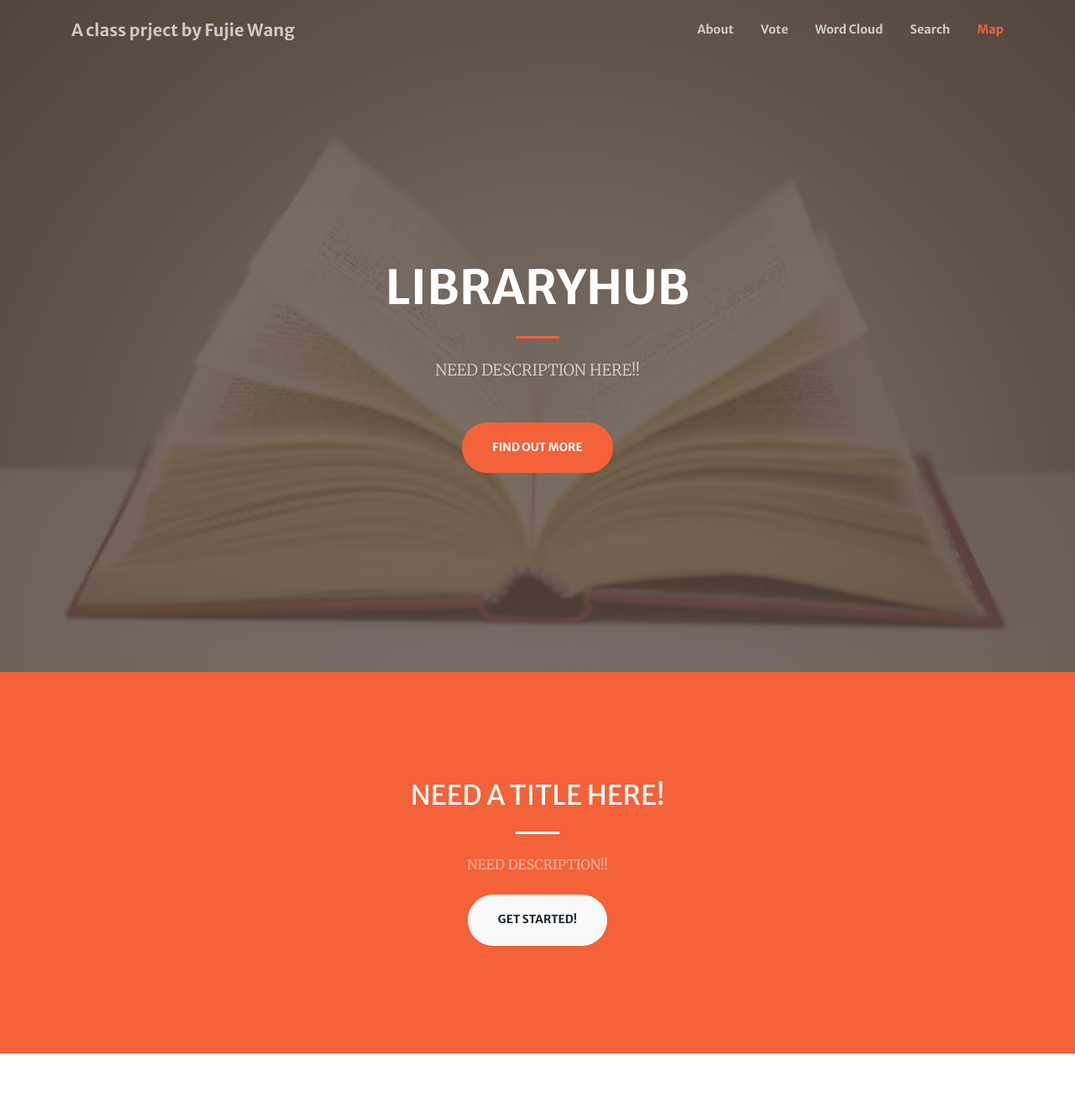
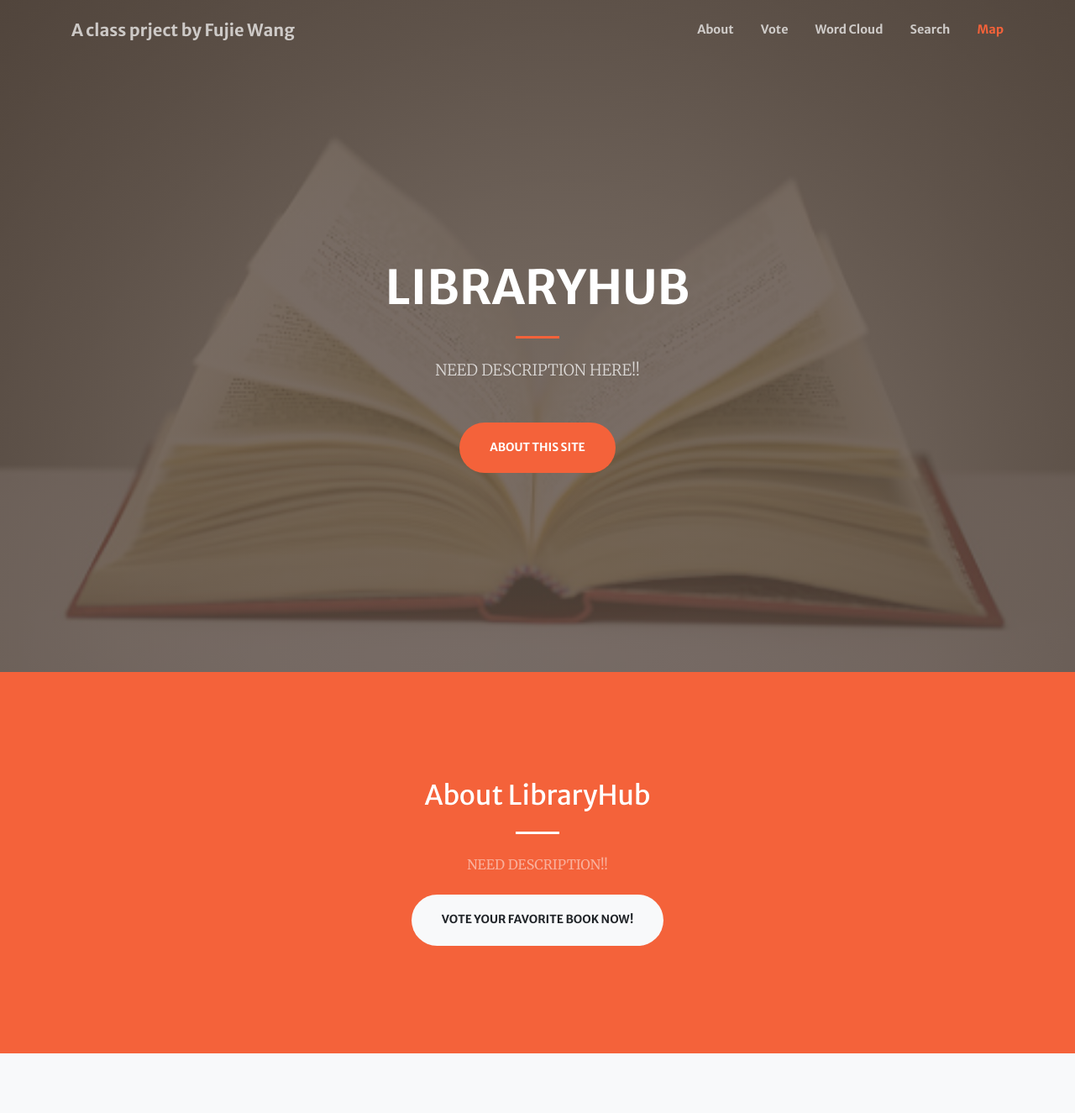
Before and after one commit to FujieWang/libraryhub, a PHP site: page / in a window 1280 px wide. Shown: the top 1325 px of the page at 84% size. Run offline with PHP 8.4, Linux system fonts and the light colour scheme; data that the repository does not hold is empty; some libraries are stand-ins or nearby versions.

Commit message:
Update background color

```diff
--- a/index.php
+++ b/index.php
@@ -75,7 +75,7 @@
         </div>
         <div class="col-lg-8 align-self-baseline">
           <p class="text-white-75 font-weight-light mb-5">NEED DESCRIPTION HERE!! </p>
-          <a class="btn btn-primary btn-xl js-scroll-trigger" href="#about">Find Out More</a>
+          <a class="btn btn-primary btn-xl js-scroll-trigger" href="#about">About this site</a>
         </div>
       </div>
     </div>
@@ -86,10 +86,10 @@
     <div class="container">
       <div class="row justify-content-center">
         <div class="col-lg-8 text-center">
-          <h2 class="text-white mt-0">NEED A TITLE HERE!</h2>
+          <h2 class="text-white mt-0">About LibraryHub</h2>
           <hr class="divider light my-4">
           <p class="text-white-50 mb-4">NEED DESCRIPTION!!</p>
-          <a class="btn btn-light btn-xl js-scroll-trigger" href="#services">Get Started!</a>
+          <a class="btn btn-light btn-xl js-scroll-trigger" href="#vote">Vote your favorite book now!</a>
         </div>
       </div>
     </div>
@@ -98,7 +98,7 @@
 
 
 <!-- Vote -->
-<section class="page-section" id="vote">
+<section class="page-section bg-light" id="vote">
   <div class="container">
     <h2 class="text-center">VOTE FOR YOUR FAVOURITE BOOK</h2>
     <form action = "" method = "post">
@@ -255,7 +255,7 @@
 
     <?php include 'words.php';?>
 
-  <section class="page-section bg-light" id = "cloud">
+  <section class="page-section" id = "cloud">
   <div class="container">
       <!--Load Wordcloud-->
       <div class="container">
@@ -276,7 +276,7 @@
       </div>
     </section>
 
-  <section class="page-section .bg-white" id="search">
+  <section class="page-section bg-light" id="search">
   <div class="container">
       <h2 class="text-center">CHECK THE RANKING OF YOUR FAVORITE BOOK</h2>
       <form action = "" method = "post">
```
